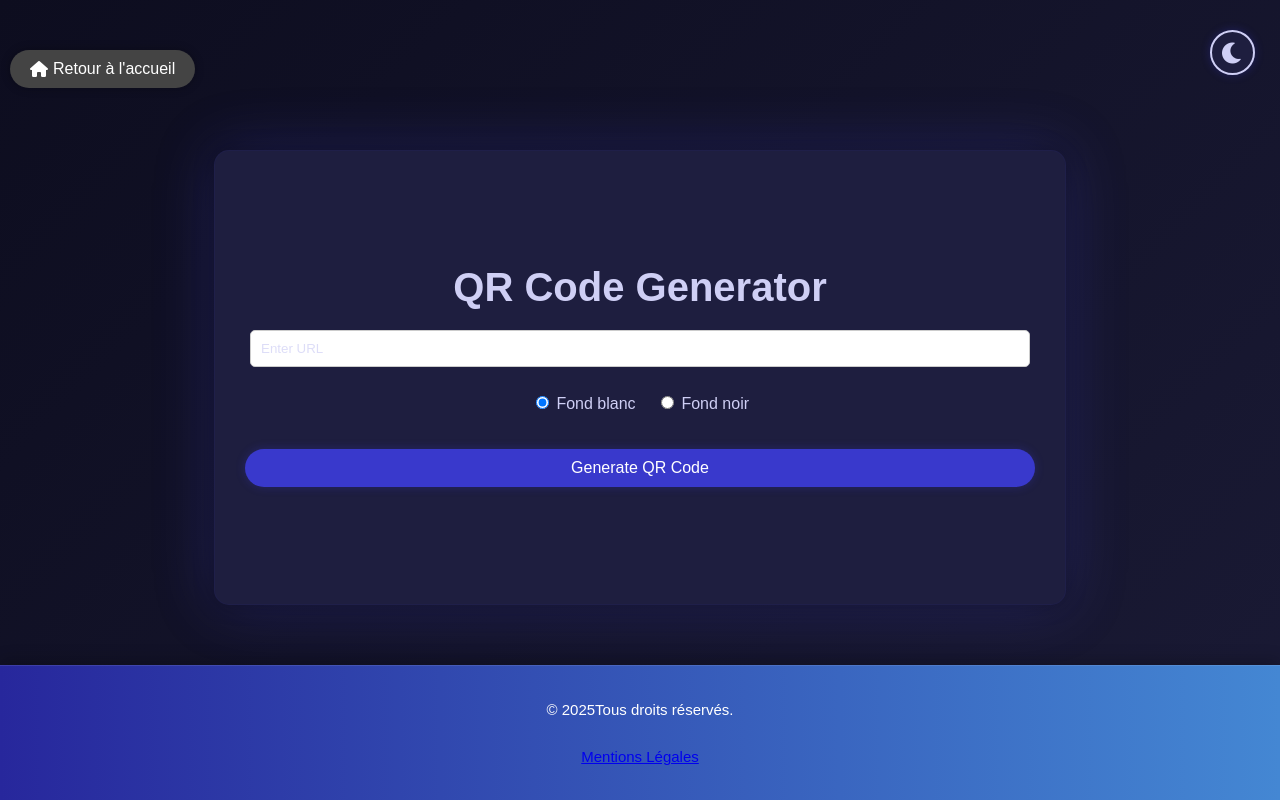
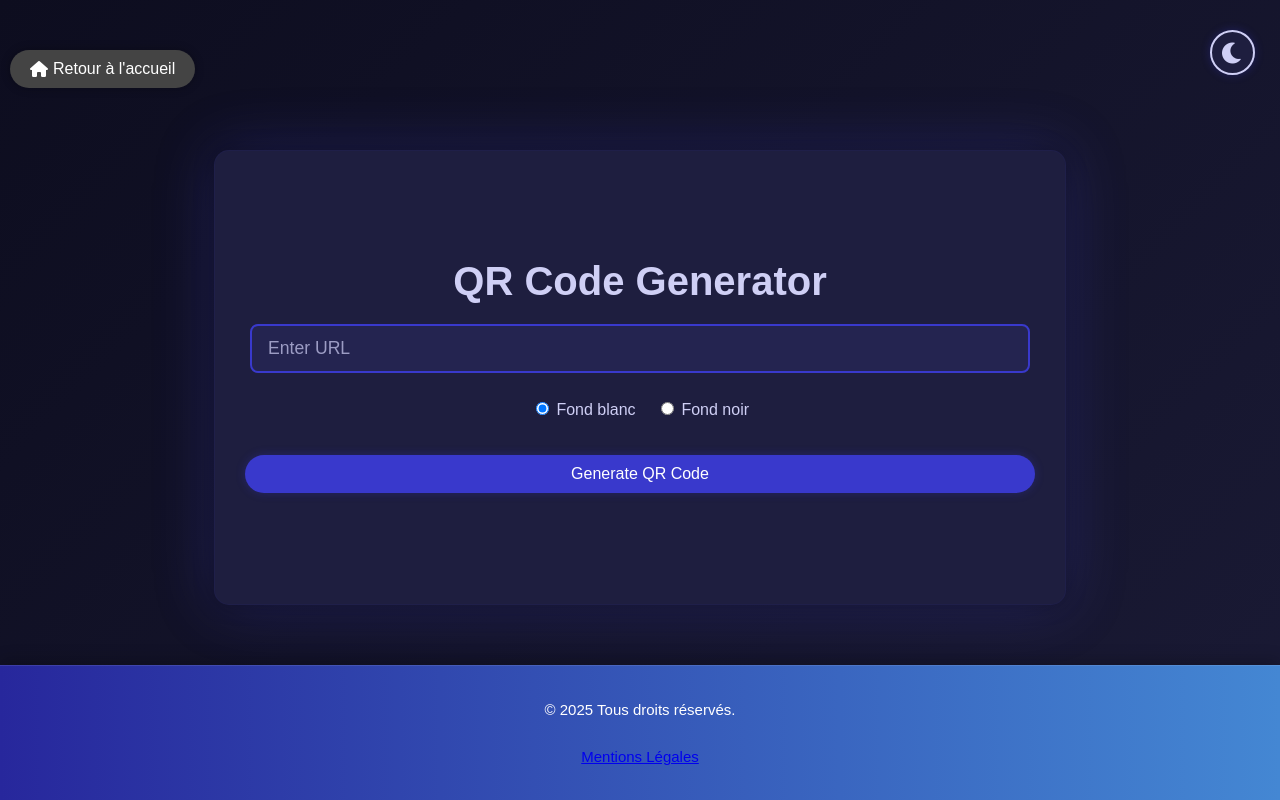
Before and after one commit to filsuin/My-website, a PHP site: page /qr_code.html in a window 1280 px wide. Run offline with PHP 8.4, Linux system fonts and the light colour scheme.

Commit message:
Improve input styling and fix footer indentation
Enhanced input[type="text"] styles for better appearance and focus state in style.css. Fixed indentation of footer copyright lines across multiple HTML files for consistency.

```diff
--- a/assets/css/style.css
+++ b/assets/css/style.css
@@ -665,12 +665,22 @@
 }
 
 input[type="text"] {
-    width: calc(100% - 20px); /* Adjust width to fit within container */
-    padding: 10px;
-    margin: 10px auto; /* Center the input */
-    border: 1px solid #ccc;
-    border-radius: 5px;
-    box-sizing: border-box; /* Ensure padding and border are included in width */
+    width: calc(100% - 20px);
+    padding: 12px 16px;
+    margin: 10px auto;
+    border: 2px solid var(--button-bg);
+    border-radius: 8px;
+    box-sizing: border-box;
+    background-color: var(--input-bg);
+    color: var(--text-color);
+    font-size: 1.1em;
+    transition: border-color 0.3s, background 0.3s, color 0.3s;
+}
+input[type="text"]:focus {
+    border-color: var(--button-hover);
+    outline: none;
+    background-color: #fff2;
+}
 }
 
 @media (max-width: 768px) {
--- a/currency_converter.html
+++ b/currency_converter.html
@@ -100,7 +100,7 @@
         </div>
     </div>
     <footer class="footer">
-        <p>&copy; 2025 Tous droits réservés.</p>
+    <p>&copy; 2025 Tous droits réservés.</p>
         <p><a href="mentions-legales.html">Mentions Légales</a></p>
     </footer>
     <script src="assets/js/currency.js"></script>
--- a/image.html
+++ b/image.html
@@ -62,7 +62,7 @@
         <a id="downloadLink" href="#" download style="display:none;" class="button">Télécharger l'image convertie</a>
     </div>
     <footer class="footer">
-        <p>&copy; 2025 Tous droits réservés.</p>
+    <p>&copy; 2025 Tous droits réservés.</p>
         <p><a href="mentions-legales.html">Mentions Légales</a></p>
     </footer>
     <script src="assets/js/theme.js"></script>
--- a/index.html
+++ b/index.html
@@ -39,7 +39,7 @@
         </div>
     </div>
     <footer class="footer">
-        <p>&copy; 2025 Tous droits réservés.</p>
+    <p>&copy; 2025 Tous droits réservés.</p>
         <p><a href="mentions-legales.html">Mentions Légales</a></p>
     </footer>
 
--- a/meteo.html
+++ b/meteo.html
@@ -52,7 +52,7 @@
         </div>
     </div>
     <footer class="footer">
-        <p>&copy; 2025 Tous droits réservés.</p>
+    <p>&copy; 2025 Tous droits réservés.</p>
         <p><a href="mentions-legales.html">Mentions Légales</a></p>
     </footer>
     <script src="assets/js/config.js"></script>
--- a/password.html
+++ b/password.html
@@ -62,7 +62,7 @@
         </div>
     </div>
     <footer class="footer">
-        <p>&copy; 2025 Tous droits réservés.</p>
+    <p>&copy; 2025 Tous droits réservés.</p>
         <p><a href="mentions-legales.html">Mentions Légales</a></p>
     </footer>
 
--- a/qr_code.html
+++ b/qr_code.html
@@ -32,7 +32,7 @@
         </div>
     </div>
     <footer class="footer">
-        <p>&copy; 2025Tous droits réservés.</p>
+    <p>&copy; 2025 Tous droits réservés.</p>
         <p><a href="mentions-legales.html">Mentions Légales</a></p>
     </footer>
     <script src="assets/js/qr_code.js"></script>
--- a/youtube.html
+++ b/youtube.html
@@ -40,7 +40,7 @@
             <a href="index.html" class="button">Retour à l'accueil</a>
     </div>
       <footer class="footer">
-        <p>&copy; 2025 Mes Projets. Tous droits réservés.</p>
+    <p>&copy; 2025 Mes Projets. Tous droits réservés.</p>
     </footer>
     <script src="assets/js/theme.js"></script>
 </body>
```
